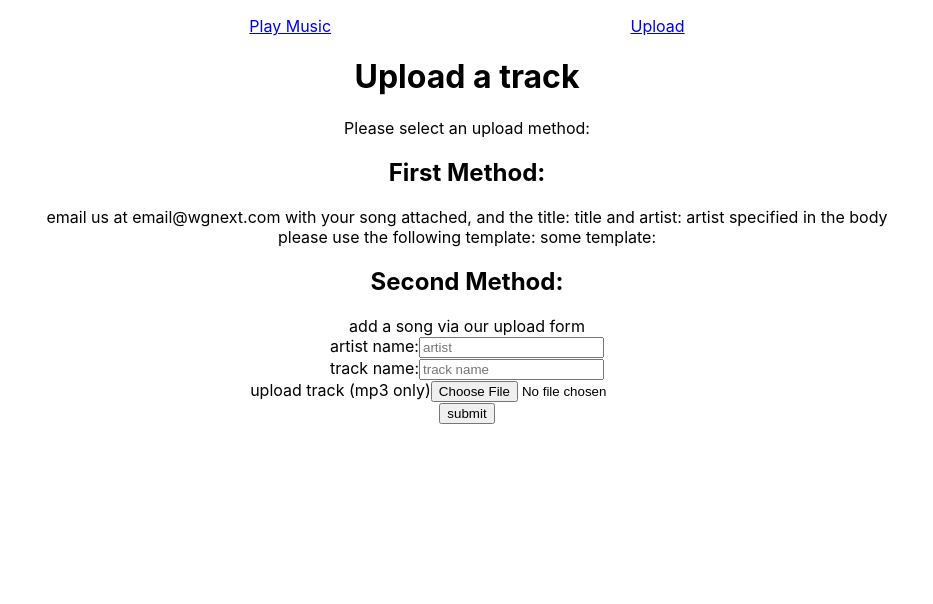
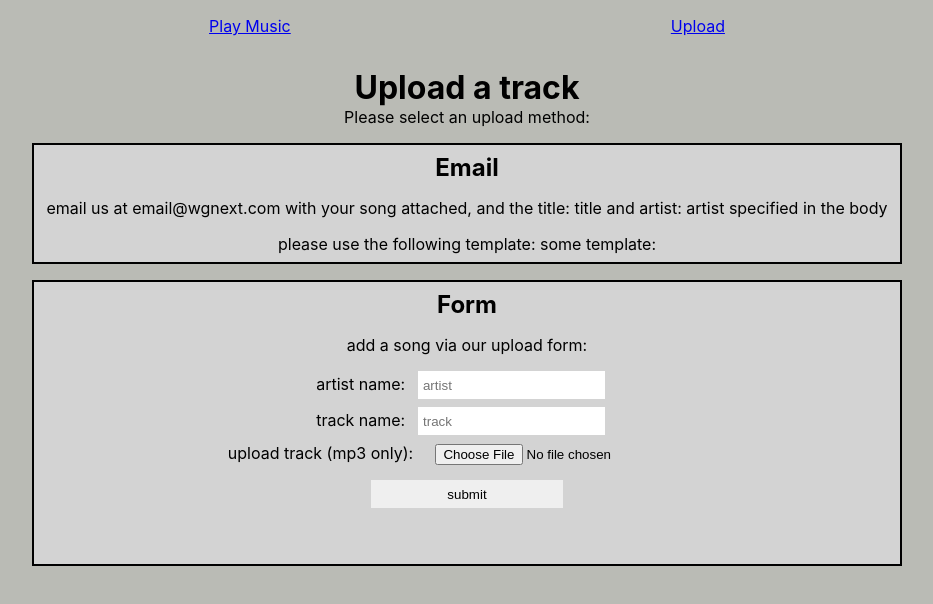
Before and after one commit to londes/wgnext-radio, a React (Create React App) app in the folder client/: page /upload in a window 1280 px wide. Shown: the top 604 px of the page, without its empty margins (173-1106 px from the left). Built offline with nearby package versions, Linux system fonts and the light colour scheme; no server answers.

Commit message:
styling, mostly just a new look for now

```diff
--- a/client/src/App.css
+++ b/client/src/App.css
@@ -1,7 +1,30 @@
 .App {
+  display: flex;
+  flex-direction: column;
+  flex: 1;
+  min-height: 100vh;
   text-align: center;
-  width: 82vw;
   margin: auto;
+  background-color: #babbb5;
+}
+
+* {
+  margin: 0;
+  padding: 0;
+  box-sizing: border-box;
+  border: none;
+}
+
+html, body {
+  font-size: clamp(0.5rem, 2vw + 0.5rem, 1rem);
+  -webkit-text-size-adjust: none; /* for iOS Safari */
+  text-size-adjust: none; /* for other mobile browsers */
+}
+
+.app-radio-container {
+  display: flex;
+  flex-direction: column;
+  align-items: center;
 }
 
 .navigation-bar {
@@ -14,18 +37,80 @@
 .player-song-container {
   display: flex;
   flex-direction: column;
-  width: 70%;
-  margin: auto;
+  justify-content: center;
+  align-items: center;
+  margin: 2vh 4vw 2vh 4vw;
 }
 
 .track-container {
   display: flex;
   border: 1px solid grey;
-  margin-bottom: 1vh;
+  margin-bottom: 2vh;
   padding: 10px;
-  align-items: center
+  align-items: center;
+  width: 80vw;
+  background-color: lightgray;
 }
 
 .track-container > * {
-  flex: 1
+  flex: 1;
 }
+
+.upload-page-container > * {
+  margin: 2vh 4vw;
+}
+
+.upload-page-email {
+  display: flex;
+  flex-direction: column;
+  border: 2px solid black;
+  background-color: lightgray;
+}
+
+.upload-page-email > * {
+  padding: 1vh 1vw
+}
+
+.upload-page-form {
+  display: flex;
+  flex-direction: column;
+  border: 2px solid black;
+  background-color: lightgray;
+}
+
+.upload-page-form > * {
+  padding: 1vh 1vw
+}
+
+.upload-form {
+  display: flex;
+  flex-direction: column;
+  justify-content: center;
+  align-items: center;
+  margin-bottom: 2vh;
+}
+
+.field-container > * {
+  margin-right: 1vw;
+  margin-bottom: 1vh;
+}
+
+.field-container > input {
+  height: 3.5vh;
+  padding: 0 5px;
+}
+
+.field-container {
+  width: 80%;
+}
+
+.upload-form > button {
+  width: 15vw;
+  min-height: 3.5vh;
+  cursor: pointer;
+}
+
+.form-message {
+  margin-top: 2vh;
+  height: 1em;
+}
--- a/client/src/App.js
+++ b/client/src/App.js
@@ -19,6 +19,7 @@ function App() {
 
   return (
     <div className="App">
+      <div className="app-radio-container">
         <BrowserRouter>
           <Navigator/>
           <Routes>
@@ -26,6 +27,7 @@ function App() {
             <Route path="/upload" element={<UploadPage tracks={tracks} setTracks={setTracks}/>}></Route>
           </Routes>
         </BrowserRouter>
+      </div>
     </div>
   );
 }
--- a/client/src/services/dropboxRequests.js
+++ b/client/src/services/dropboxRequests.js
@@ -34,7 +34,7 @@ export async function getShareableData(song) {
         })
         console.log(response)
         if (!response.ok) {
-            throw new Error(`${response.statusText} (song probably already exists)`);
+            throw new Error(`${response.statusText} cannot generate shareable link`);
         }
         const data = response.json();
         return data
--- a/client/src/views/UploadPage.js
+++ b/client/src/views/UploadPage.js
@@ -21,14 +21,19 @@ export default function UploadPage({ tracks, setTracks }) {
 
   let handleSubmit = async (e) => {
     e.preventDefault()
-    let regex = /^[A-Za-z0-9.,@#%$%&?!":;()]*$/
+    let regex = /^[A-Za-z0-9.,@#%$%&?!":; ()]*$/
     if (!uploadFile) {
       console.error('no file selected')
       setMessage('no file selected, please attach a file')
       return
     }
+    if (uploadFile.type !== 'audio/mpeg') {
+      console.error('file must be an audio file')
+      setMessage('file must be an audio file, please upload a mp3')
+      return
+    }
     else if (!regex.test(formValues.artist) || !regex.test(formValues.title)) {
-      console.error('song can only include letters, numbers, and punctuation')
+      console.error('song information can only include letters, numbers, and punctuation')
       setMessage('title and artist may only contain numbers, letters, and punctuation')
       return
     }
@@ -77,16 +82,18 @@ export default function UploadPage({ tracks, setTracks }) {
 
   return (
     <div className="upload-page-container">
+      <div className="upload-page-details">
         <h1>Upload a track</h1>
+        <p>Please select an upload method:</p>
+      </div>
       <div className="upload-page-email">
-          <p>Please select an upload method:</p>
-          <h2>First Method:</h2>
+        <h2>Email</h2>
         <div>email us at email@wgnext.com with your song attached, and the title: title and artist: artist specified in the body</div>
         <div>please use the following template: some template:</div>
       </div>
       <div className="upload-page-form">
-          <h2>Second Method:</h2>
-          <div>add a song via our upload form</div>
+        <h2>Form</h2>
+        <div>add a song via our upload form:</div>
         <form className="upload-form" onSubmit={handleSubmit}>
           <div className="field-container">
             <label htmlFor="artist">artist name:</label>
@@ -94,10 +101,10 @@ export default function UploadPage({ tracks, setTracks }) {
           </div>
           <div className="field-container">
             <label htmlFor="title">track name:</label>
-              <input type="text" id="title" name="title" placeholder="track name" value={formValues.title} onChange={handleChange}></input>
+            <input type="text" id="title" name="title" placeholder="track" value={formValues.title} onChange={handleChange}></input>
           </div>
           <div className="field-container">
-              <label htmlFor="songFile">upload track (mp3 only)</label>
+            <label htmlFor="songFile">upload track (mp3 only): </label>
             <input type="file" id="songFile" name="songFile" onChange={handleFile}></input>
           </div>
           <button>submit</button>
```
Also changed, not shown: client/src/services/trackRequests.js (+0 -12 lines), 11 other files (tests, documents, lock files or other folders). Lines whose indentation alone changed are shown as unchanged.
